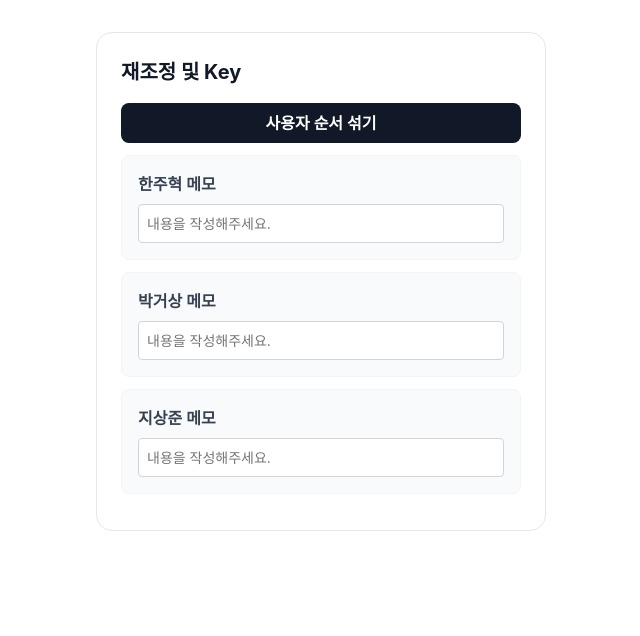
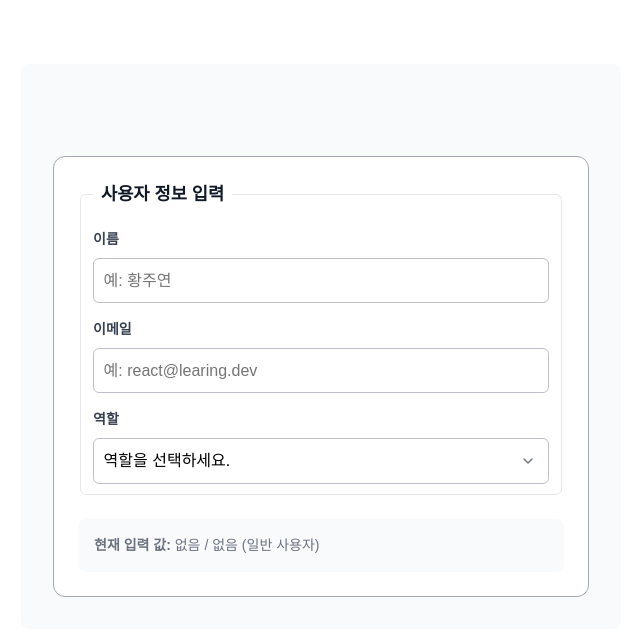
Before and after one commit to jyeonleee/likelion-16th-react, a React (Vite) app in the folder learning-react/03-렌더링-원리-불변성/: page / in a window 1280 px wide. Shown: the top 636 px of the page, without its empty margins (319-959 px from the left). Built offline with nearby package versions, Linux system fonts and the light colour scheme.

Commit message:
learn. 유저 폼 제어(Controlled) - 상태 초기화를 위한 예제 구성

```diff
--- a/learning-react/03-렌더링-원리-불변성/src/app/index.tsx
+++ b/learning-react/03-렌더링-원리-불변성/src/app/index.tsx
@@ -1,10 +1,10 @@
-import { Reconciliation } from '@/learns'
+import { StateInitialization } from '@/practices'
 import S from './style.module.css'
 
 export default function App() {
   return (
     <div className={S.container}>
-      <Reconciliation />
+      <StateInitialization />
     </div>
   )
 }
--- a/learning-react/03-렌더링-원리-불변성/src/learns/Reconciliation/index.tsx
+++ b/learning-react/03-렌더링-원리-불변성/src/learns/Reconciliation/index.tsx
@@ -1,4 +1,4 @@
-import { useState } from 'react'
+import React, { useState } from 'react'
 import S from './style.module.css'
 
 // User 인터페이스
--- a/learning-react/03-렌더링-원리-불변성/src/practices/StateInitialization/UserForm/index.tsx
+++ b/learning-react/03-렌더링-원리-불변성/src/practices/StateInitialization/UserForm/index.tsx
@@ -1,5 +1,73 @@
+import { useState } from 'react'
 import S from './style.module.css'
 
+// 인터페이스(Interface) = 객체 형태의 타입 선언
+
+// 타입 별칭(Type Alias)
+type UserRole = 'user' | 'admin' | ''
+
 export default function UserForm() {
-  return <form className={S.container}></form>
+  // 사용자 이름(name), 이메일(email), 역할(role)
+  const [name, setName] = useState('')
+  const [email, setEmail] = useState('')
+  const [role, setRole] = useState<UserRole>('')
+
+  const userRoleKR = role === 'admin' ? '관리자' : '일반 사용자'
+
+  return (
+    <form className={S.container} onSubmit={(e) => e.preventDefault()}>
+      <fieldset>
+        <legend>사용자 정보 입력</legend>
+
+        {/* `이름` 입력 필드 */}
+        <div className={S.fieldGroup}>
+          <label htmlFor="username">이름</label>
+          <input
+            type="text"
+            name="name"
+            value={name}
+            onChange={(e) => setName(e.target.value.trim())}
+            id="username"
+            placeholder="예: 황주연"
+          />
+        </div>
+
+        {/* `이메일` 입력 필드 */}
+        <div className={S.fieldGroup}>
+          <label htmlFor="useremail">이메일</label>
+          <input
+            type="email"
+            name="email"
+            value={email}
+            onChange={(e) => setEmail(e.target.value.trim())}
+            id="useremail"
+            placeholder="예: react@learing.dev"
+          />
+        </div>
+
+        {/* `역할` 셀렉트 메뉴 */}
+        <div className={S.fieldGroup}>
+          <label htmlFor="userrole">역할</label>
+          <select
+            name="role"
+            id="userrole"
+            value={role}
+            onChange={(e) => {
+              const value = e.target.value as UserRole
+              setRole(value)
+            }}
+          >
+            <option value="">역할을 선택하세요.</option>
+            <option value="user">일반 사용자</option>
+            <option value="admin">관리자</option>
+          </select>
+        </div>
+      </fieldset>
+
+      <output className={S.preview}>
+        <strong>현재 입력 값:</strong> {name || '없음'} / {email || '없음'} (
+        {userRoleKR})
+      </output>
+    </form>
+  )
 }
--- a/learning-react/03-렌더링-원리-불변성/src/practices/StateInitialization/index.tsx
+++ b/learning-react/03-렌더링-원리-불변성/src/practices/StateInitialization/index.tsx
@@ -1,5 +1,14 @@
 import S from './style.module.css'
+import UserForm from './UserForm'
 
-export default function App() {
-  return <div className={S.container}></div>
+// 컴포넌트 인스턴스는 key를 기반으로 갱신되고 재사용됩니다.
+// 인스턴스 = 설계도를 기반으로 생성된 객체
+// 갱신 = 업데이트
+
+export default function StateInitialization() {
+  return (
+    <div className={S.container}>
+      <UserForm />
+    </div>
+  )
 }
```
